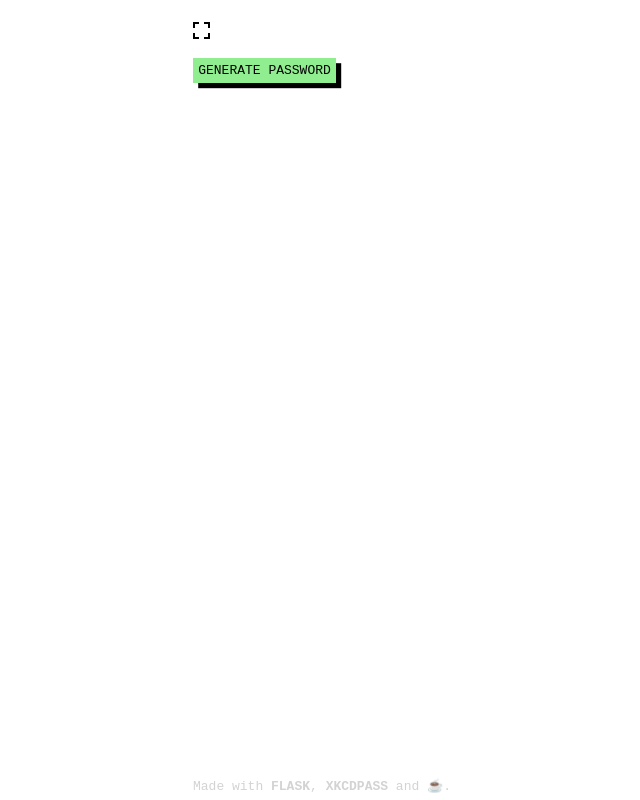
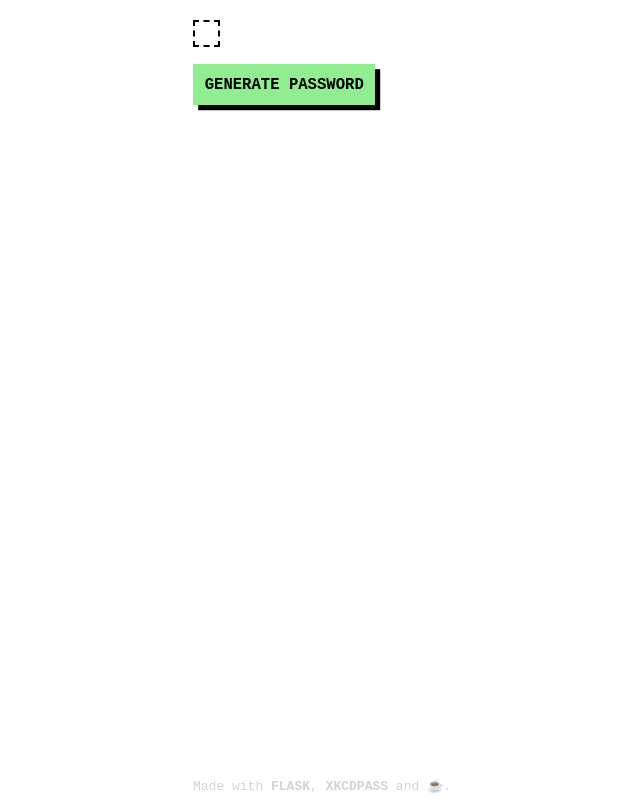
Before and after one commit to muellmatto/xkcdpasswd, a plain HTML site: page templates/index.html in a window 1280 px wide. Shown: the whole page, without its empty margins (187-827 px from the left). Drawn offline with Linux system fonts and the light colour scheme; no server answers.

Commit message:
more similar fontstyle, bigger button

```diff
--- a/templates/index.html
+++ b/templates/index.html
@@ -13,14 +13,21 @@
                 margin: auto;
                 padding: 0.5rem;
             }
+            #button, #pw {
+                font-weight: 600;
+                font-size: 1.2rem;
+            }
             #button {
                 background: lightgreen;
-                padding: 0.4rem;
+                padding: 0.9rem;
                 border-radius: 0rem;
                 box-sizing: border-box;
                 display: inline-block;
                 box-shadow: 0.4rem 0.4rem black;
                 transition: box-shadow 0.1s margin 0.1s;
+                -webkit-user-select: none;  /* Chrome all / Safari all */
+                -moz-user-select: none;     /* Firefox all */
+                -ms-user-select: none;      /* IE 10+ */
                 user-select: none;
             }
             #button:active {
@@ -29,7 +36,9 @@
                 margin-left: 0.4rem;
             }
             #pw {
-                padding: 0.5rem;
+                margin-top: 1rem;
+                margin-bottom: 1rem;
+                padding: 0.9rem;
                 border-width: 0.2rem;
                 border-style: dashed;
                 display: inline-block;
@@ -47,7 +56,7 @@
         </style>
     </head>
     <body>
-        <h3 id="pw"></h2>
+        <div id="pw"></div>
         <br>
         <div id="button">GENERATE PASSWORD</div>
         <footer>
```
